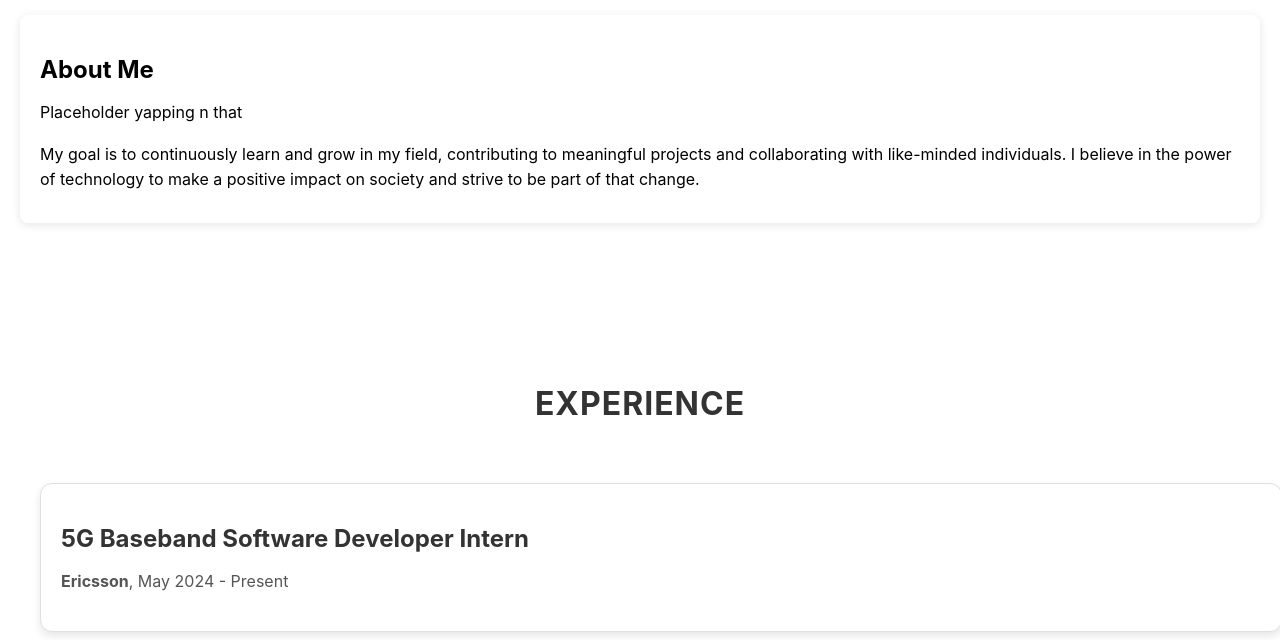
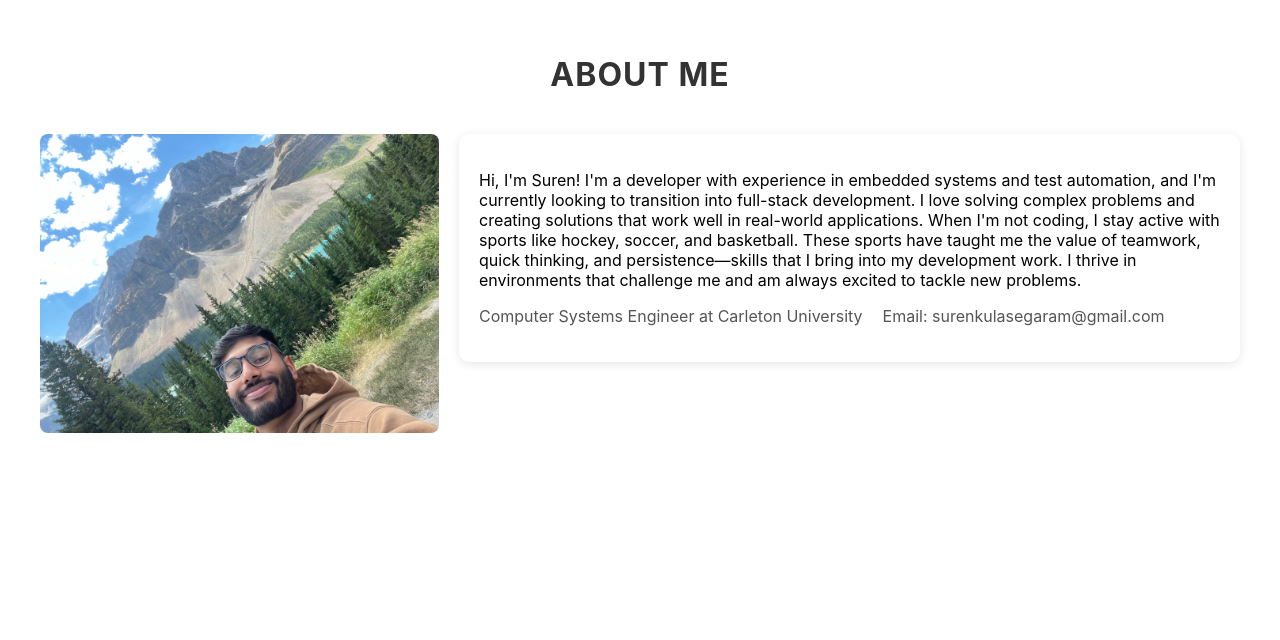
Before and after one commit to suren2003/personal-website, a React (Create React App) app: page / in a window 1280 px wide. Shown: the part 945-1585 px from the top of the page. Built offline with nearby package versions, Linux system fonts and the light colour scheme.

Commit message:
adjusted about section and reformated some stuff

```diff
--- a/src/About.css
+++ b/src/About.css
@@ -1,15 +1,78 @@
-.about-container {
-    padding: 20px;
-    background-color: #fff; /* White background */
-    border-radius: 8px; /* Rounded corners */
-    box-shadow: 0 2px 10px rgba(0, 0, 0, 0.1); /* Subtle shadow */
+/* About Container */
+.about {
+  max-width: 1200px;
+  margin: 40px auto;
 }
 
-.about-container h2 {
-    margin-bottom: 15px;
+.title {
+  text-align: center; /* Centers the text horizontally */
+  font-size: 32px; /* Font size for the title */
+  font-weight: bold; /* Makes the title bold */
+  margin-bottom: 40px; /* Adds space below the title */
+  color: #333; /* Dark gray color */
+  text-transform: uppercase; /* Uppercase for emphasis */
+  letter-spacing: 1px; /* Adds space between letters */
 }
 
-.about-container p {
-    margin-bottom: 10px;
-    line-height: 1.6; /* Improve readability */
+/* About Section */
+.about-section {
+  display: flex;
+  justify-content: space-between;
+  align-items: flex-start;
 }
+
+.image-side {
+  flex-basis: 35%;
+  display: flex;
+  justify-content: center;
+  align-items: center;
+}
+
+.image-side img {
+  max-width: 100%;
+  height: auto;
+  border-radius: 8px;
+}
+
+.about-side {
+  flex-basis: 65%;
+  padding: 20px;
+  background-color: #fff;
+  border-radius: 10px;
+  box-shadow: 0 2px 10px rgba(0, 0, 0, 0.1); /* Subtle box shadow */
+  margin-left: 20px;
+}
+
+/* Contact List Inline */
+.contact-list {
+  display: flex; /* Use flexbox to arrange items in a row */
+  gap: 20px; /* Space between items */
+  list-style-type: none; /* Remove default list styling */
+  padding-left: 0; /* Remove default padding */
+}
+
+.contact-list li {
+  font-size: 16px; /* Font size for list items */
+  color: #555; /* Soft gray color */
+}
+
+/* Optional: Add responsive styling */
+@media (max-width: 768px) {
+  .title {
+    font-size: 24px; /* Smaller font size for smaller screens */
+    margin-bottom: 30px; /* Adjust margin */
+  }
+
+  .about-section {
+    flex-direction: column; /* Stack sections vertically on smaller screens */
+  }
+
+  .image-side {
+    flex-basis: 100%; /* Image takes full width */
+    margin-bottom: 20px; /* Space between image and text */
+  }
+
+  .about-side {
+    flex-basis: 100%; /* Text takes full width */
+  }
+}
--- a/src/About.js
+++ b/src/About.js
@@ -1,18 +1,35 @@
-import React from 'react';
-import './About.css'; // Optional: include styles for your About component
+import React from "react";
+import "./About.css"; // Optional: include styles for your About component
 
 const About = () => {
   return (
-    <div className="about-container">
-      <h2>About Me</h2>
-      <p>
-        Placeholder yapping n that
-      </p>
-      <p>
-        My goal is to continuously learn and grow in my field, contributing to meaningful projects and collaborating with
-        like-minded individuals. I believe in the power of technology to make a positive impact on society and strive to
-        be part of that change.
-      </p>
+    <div className="about">
+      <h2 className="title">About Me</h2>
+      <div className="about-section">
+        <div className="image-side">
+          <img
+            src={`${process.env.PUBLIC_URL}/selfie.jpg`}
+            alt="pic of me :)"
+          />
+        </div>
+        <div className="about-side">
+          <p>
+            Hi, I'm Suren! I'm a developer with experience in embedded systems
+            and test automation, and I'm currently looking to transition into
+            full-stack development. I love solving complex problems and creating
+            solutions that work well in real-world applications. When I'm not
+            coding, I stay active with sports like hockey, soccer, and
+            basketball. These sports have taught me the value of teamwork, quick
+            thinking, and persistence—skills that I bring into my development
+            work. I thrive in environments that challenge me and am always
+            excited to tackle new problems.
+          </p>
+          <ul className="contact-list">
+            <li>Computer Systems Engineer at Carleton University</li>
+            <li>Email: surenkulasegaram@gmail.com</li>
+          </ul>
+        </div>
+      </div>
     </div>
   );
 };
--- a/src/Projects.js
+++ b/src/Projects.js
@@ -22,7 +22,7 @@ const Projects = () => {
     ];
 
     return (
-        <section id="Projects" className="section">
+        <div class="project-container">
             <h2 className="title">Projects</h2>
             <div className="projects-container">
                 {projects.map((project, index) => (
@@ -34,7 +34,7 @@ const Projects = () => {
                     </div>
                 ))}
             </div>
-        </section>
+        </div>
     );
 };
 
```
Also changed, not shown: package.json (+4 -4 lines), src/App.js (+16 -15 lines), src/Education.css (+9 -10 lines), src/Experience.css (+35 -35 lines), src/Projects.css (+24 -24 lines), src/Socials.css (+12 -12 lines), public/selfie.jpg (added), src/App.css (indentation only), src/NavBar.css (indentation only), 1 other file (tests, documents, lock files or other folders).
